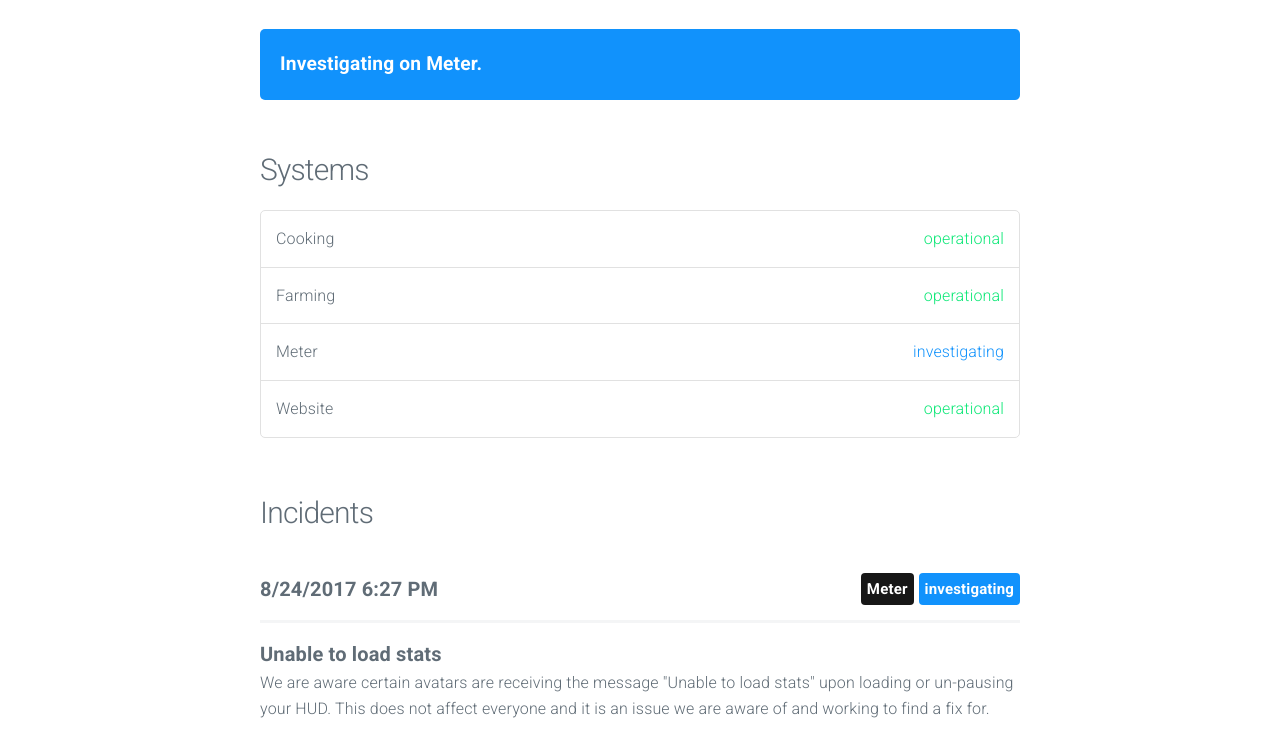
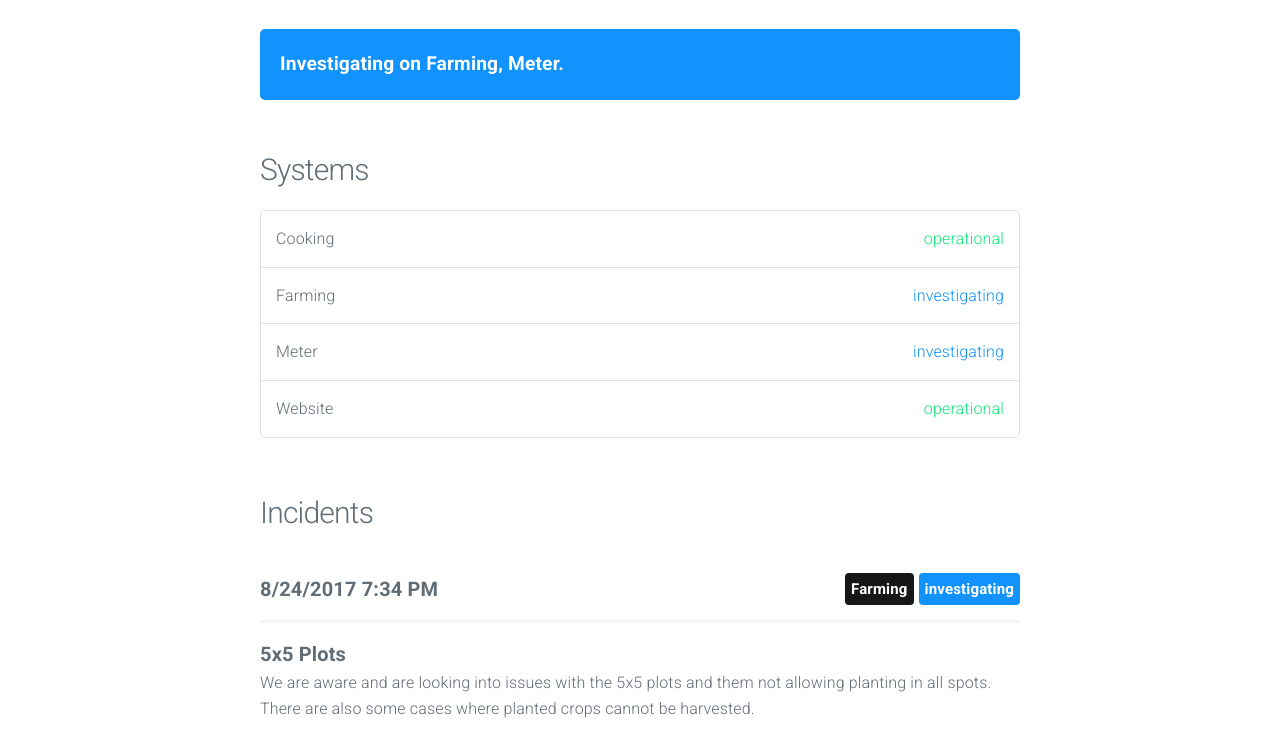
Before and after one commit to nbq/life2status, a plain HTML site: page index.html in a window 1280 px wide. Shown: the part 56-800 px from the top of the page. Drawn offline with nearby package versions, Linux system fonts and the light colour scheme; no server answers.

Commit message:
update index

```diff
--- a/index.html
+++ b/index.html
@@ -31,7 +31,7 @@
 
 
 					<div class="panel investigating">
-						<span data-l10n-id="Investigating">Investigating</span> <span data-l10n-id="on">on</span> Meter.
+						<span data-l10n-id="Investigating">Investigating</span> <span data-l10n-id="on">on</span> Farming, Meter.
 					</div>
 
 
@@ -44,7 +44,7 @@
 					</li>
 
 					<li>
-						Farming <span class="status operational" data-l10n-id="operational">operational</span>
+						Farming <span class="status investigating" data-l10n-id="investigating">investigating</span>
 					</li>
 
 					<li>
@@ -59,6 +59,23 @@
 
 				<h4 data-l10n-id="incidents">Incidents</h4>
 
+
+					<div class="incident">
+						<span class="date moment">2017-08-24 19:34:50 UTC</span>
+
+
+							<span class="label investigating float-right" data-l10n-id="investigating">investigating</span>
+
+
+							<span class="label system float-right">Farming</span>
+
+						<hr/>
+
+						<span class="title">5x5 Plots</span>
+						<p>We are aware and are looking into issues with the 5x5 plots and them not allowing planting in all spots. There are also some cases where planted crops cannot be harvested.</p>
+
+
+					</div>
 
 					<div class="incident">
 						<span class="date moment">2017-08-24 18:27:08 UTC</span>
```
